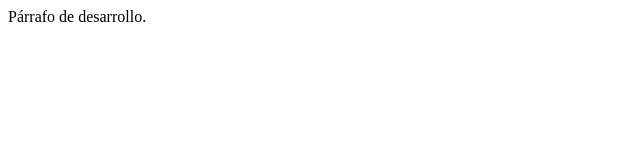
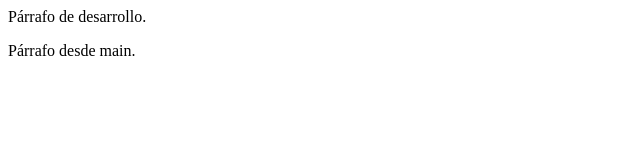
Before and after one commit to 111wad/ejercicio-git, a plain HTML site: page index.html in a window 1280 px wide. Shown: the whole page, without its empty margins (0-640 px from the left). Drawn offline with Linux system fonts and the light colour scheme.

Commit message:
Added a phrase different

```diff
--- a/index.html
+++ b/index.html
@@ -1 +1,3 @@
 <p>Párrafo de desarrollo.</p>
+
+<p>Párrafo desde main.</p>
```
